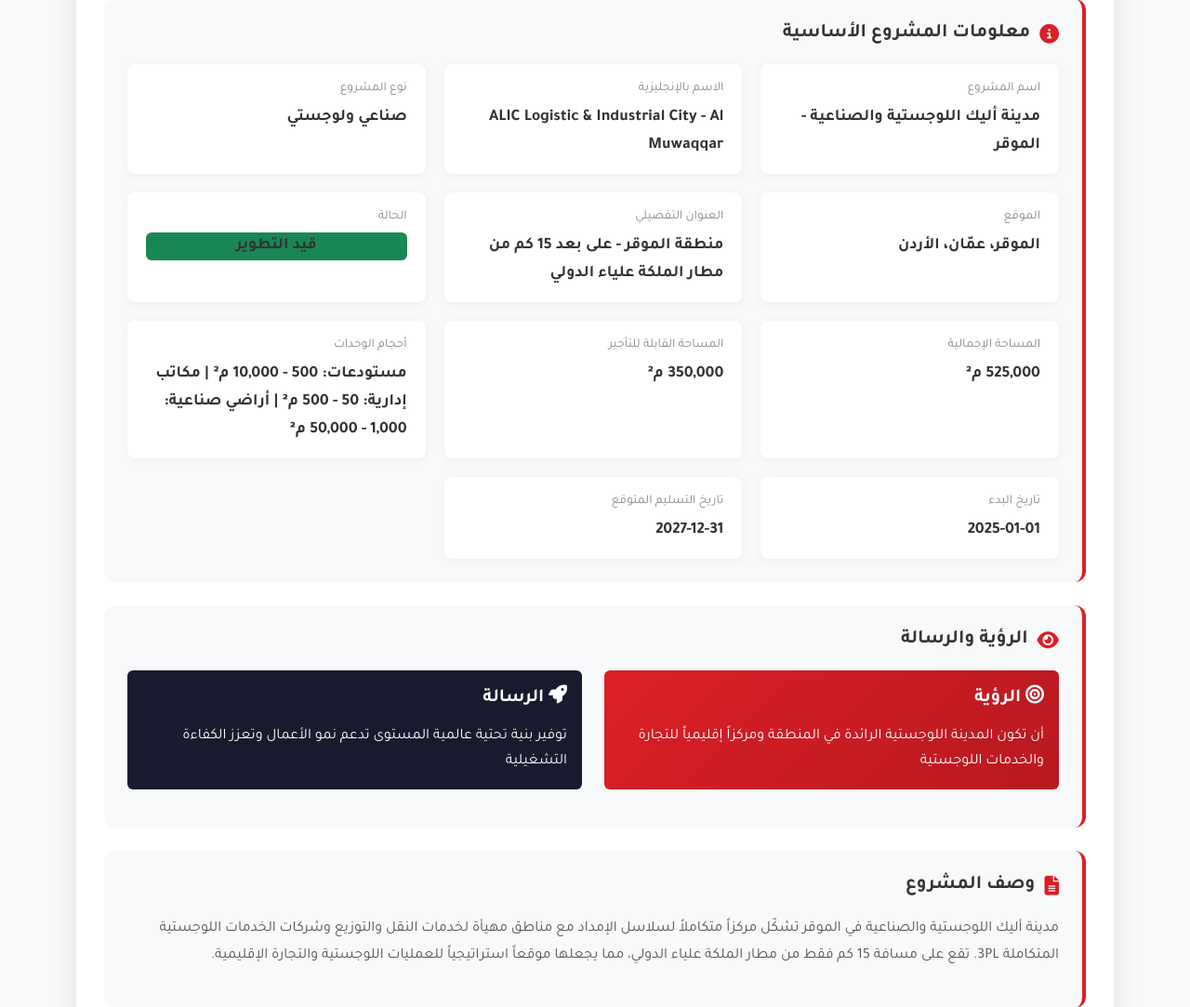
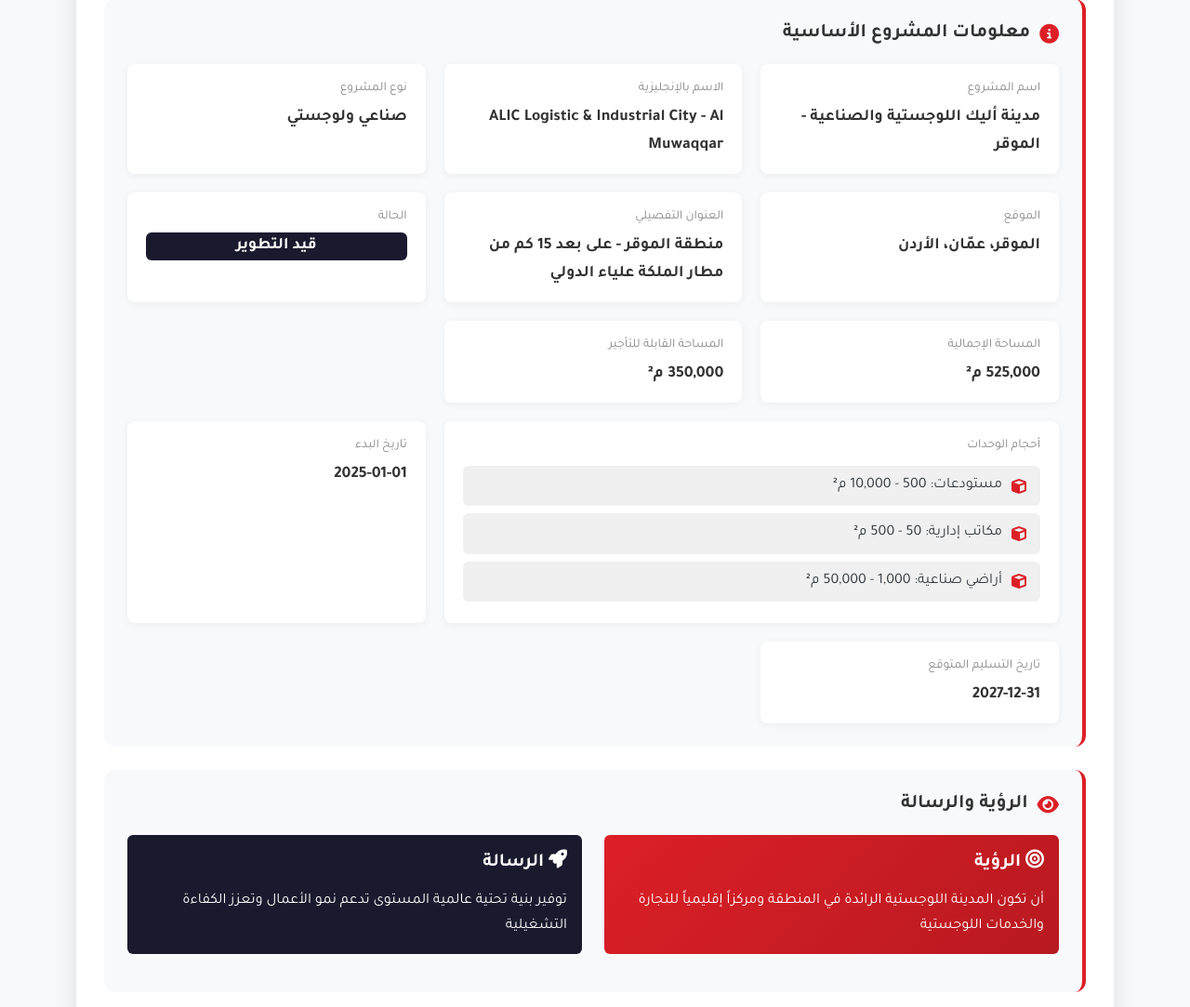
Before and after one commit to 24-45/noblesproperties, a Flask app: page /report/alic-almuwaqqar in a window 1280 px wide. Shown: the part 441-1524 px from the top of the page at 93% size. Run offline with Flask 3, Linux system fonts and the light colour scheme; some libraries are stand-ins or nearby versions.

Commit message:
تحسين عرض أحجام الوحدات وتغيير لون badge الحالة

```diff
--- a/templates/project_report.html
+++ b/templates/project_report.html
@@ -619,7 +619,7 @@
                         {% endif %}
                         <div class="info-item">
                             <label>الحالة</label>
-                            <span class="badge bg-success">{{ project.status }}</span>
+                            <span class="badge" style="background: #1a1a2e; color: #fff;">{{ project.status }}</span>
                         </div>
                         {% if project.total_area %}
                         <div class="info-item">
@@ -634,9 +634,16 @@
                         </div>
                         {% endif %}
                         {% if project.unit_sizes %}
-                        <div class="info-item">
+                        <div class="info-item" style="grid-column: span 2;">
                             <label>أحجام الوحدات</label>
-                            <span>{{ project.unit_sizes }}</span>
+                            <ul style="list-style: none; padding: 0; margin: 10px 0 0 0;">
+                                {% for size in project.unit_sizes.split('|') %}
+                                <li style="padding: 8px 15px; background: #f0f0f0; border-radius: 6px; margin-bottom: 8px; display: flex; align-items: center;">
+                                    <i class="fas fa-cube" style="color: #dc1f27; margin-left: 10px;"></i>
+                                    {{ size.strip() }}
+                                </li>
+                                {% endfor %}
+                            </ul>
                         </div>
                         {% endif %}
                         {% if project.start_date %}
```
